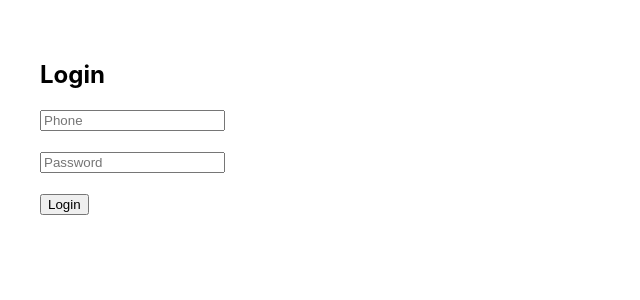
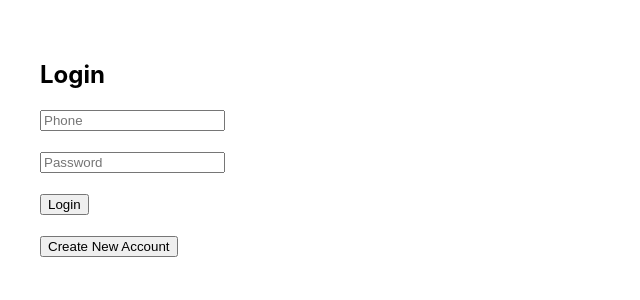
Before and after one commit to Prasanth1617/delivery-app, a React (Create React App) app in the folder client/: page / in a window 1280 px wide. Shown: the top 300 px of the page, without its empty margins (0-640 px from the left). Built offline with nearby package versions, Linux system fonts and the light colour scheme.

Commit message:
Added signup button

```diff
--- a/client/src/pages/Login.js
+++ b/client/src/pages/Login.js
@@ -51,6 +51,14 @@ function Login() {
       <br />
 
       <button onClick={handleLogin}>Login</button>
+
+      <br />
+      <br />
+
+      {/* Signup button */}
+      <button onClick={() => navigate("/signup")}>
+        Create New Account
+      </button>
     </div>
   );
 }
```
